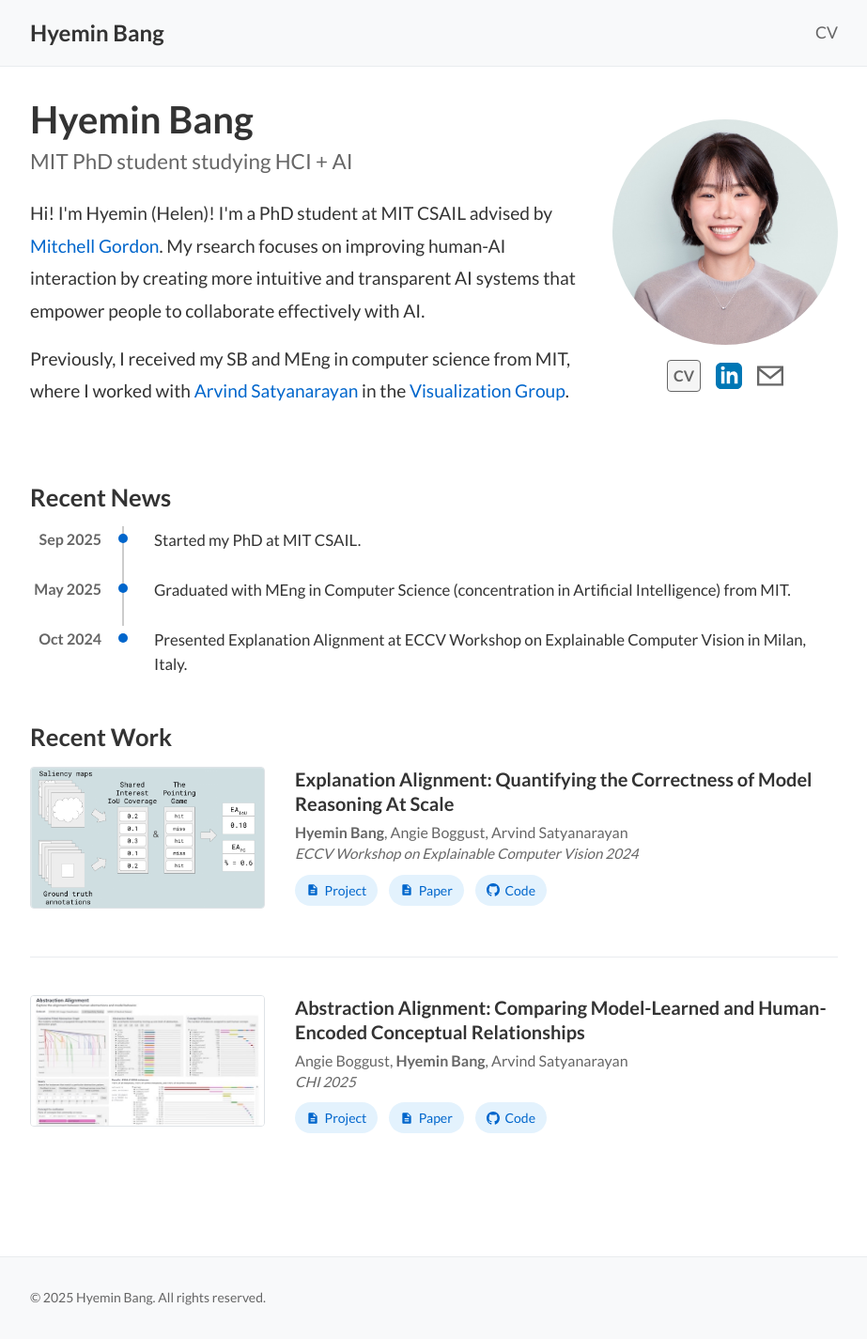
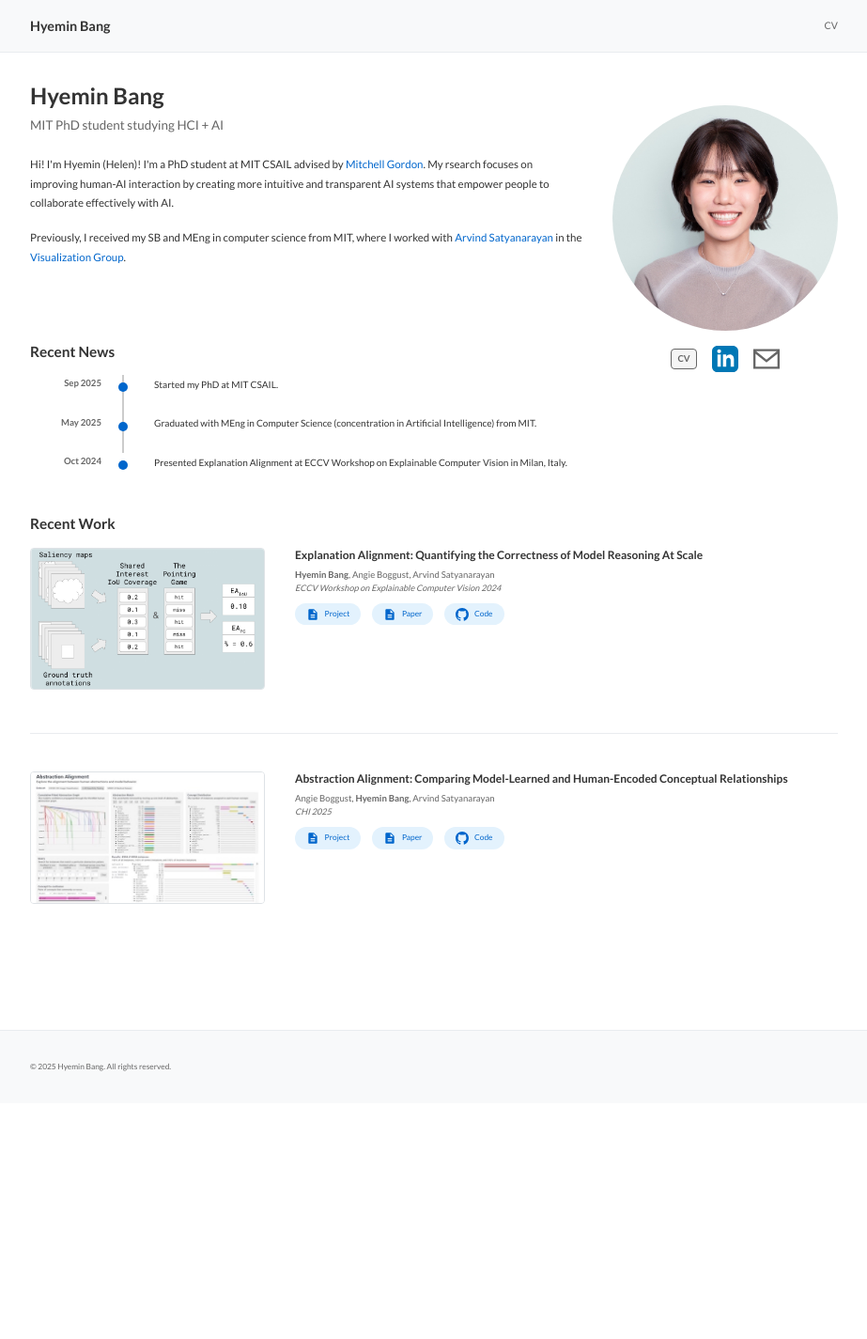
Before and after one commit to hhybang/hhybang.github.io, a Jekyll site: the page built from index.markdown, in a window 1280 px wide. Shown: the whole page at 94% size, without its empty margins (178-1101 px from the left). Built offline with Jekyll 4.4.1, drawn with Linux system fonts in a browser that asks for light colours; after the commit the page ends 1174 px from its top, so only the background shows below that.

Commit message:
smaller font

```diff
--- a/_sass/base.scss
+++ b/_sass/base.scss
@@ -11,7 +11,7 @@
 
 body {
   font-family: 'Lato', -apple-system, BlinkMacSystemFont, "Segoe UI", Roboto, "Helvetica Neue", Arial, sans-serif;
-  font-size: 14px;
+  font-size: 8.4px;
   line-height: 1.6;
   color: #333;
   background-color: #fff;
@@ -41,10 +41,10 @@ h1, h2, h3, h4, h5, h6 {
   line-height: 1.2;
 }
 
-h1 { font-size: 2.5rem; }
-h2 { font-size: 2rem; }
-h3 { font-size: 1.5rem; }
-h4 { font-size: 1.25rem; }
+h1 { font-size: 1.5rem; }
+h2 { font-size: 1.2rem; }
+h3 { font-size: 0.9rem; }
+h4 { font-size: 0.75rem; }
 
 p {
   margin-bottom: 1rem;
--- a/_sass/layout.scss
+++ b/_sass/layout.scss
@@ -14,7 +14,7 @@
   }
 
   .site-title {
-    font-size: 1.5rem;
+    font-size: 0.9rem;
     font-weight: 700;
     color: #333;
 
@@ -31,7 +31,7 @@
     a {
       color: #666;
       font-weight: 500;
-      font-size: 1.1rem;
+      font-size: 0.66rem;
 
       &:hover {
         color: #0066cc;
--- a/_sass/pages.scss
+++ b/_sass/pages.scss
@@ -17,12 +17,12 @@
 }
 
 .home {
-  font-size: 1.15rem;
+  font-size: 0.69rem;
   line-height: 1.8;
 
   .intro {
     margin-bottom: 5rem;
-    font-size: 1.2rem;
+    font-size: 0.72rem;
 
     .profile-section {
       float: right;
@@ -66,7 +66,7 @@
           font-weight: 600;
           color: #666;
           text-decoration: none;
-          font-size: 1rem;
+          font-size: 0.6rem;
           padding: 0.1rem 0.4rem;
           border: 1.5px solid #666;
           border-radius: 4px;
@@ -83,7 +83,7 @@
     }
 
     .subtitle {
-      font-size: 1.4rem;
+      font-size: 0.84rem;
       font-weight: 400;
       color: #666;
       margin-top: 0.5rem;
@@ -96,7 +96,7 @@
   }
 
   h2 {
-    font-size: 1.6rem;
+    font-size: 0.96rem;
     margin-top: 2rem;
   }
 }
@@ -123,7 +123,7 @@
     text-align: right;
     font-weight: 600;
     color: #666;
-    font-size: 1rem;
+    font-size: 0.6rem;
     padding-right: 1.5rem;
     position: relative;
 
@@ -152,7 +152,7 @@
 
   .news-content {
     flex: 1;
-    font-size: 1.05rem;
+    font-size: 0.63rem;
     line-height: 1.6;
     color: #333;
     padding-top: 0.1rem;
@@ -208,7 +208,7 @@
     }
 
     .pub-title {
-      font-size: 1.25rem;
+      font-size: 0.75rem;
       font-weight: 600;
       margin-bottom: 0.5rem;
       color: #333;
@@ -218,14 +218,14 @@
     .pub-authors {
       color: #666;
       margin-bottom: 0rem;
-      font-size: 1rem;
+      font-size: 0.6rem;
       line-height: 1.2;
     }
 
     .pub-venue {
       color: #666;
       margin-bottom: 0.5rem;
-      font-size: 0.95rem;
+      font-size: 0.57rem;
       font-style: italic;
     }
 
@@ -241,7 +241,7 @@
         padding: 0.25rem 0.75rem;
         background-color: #e3f2fd;
         color: #0066cc;
-        font-size: 0.875rem;
+        font-size: 0.525rem;
         border-radius: 20px;
         text-decoration: none;
         transition: all 0.2s;
@@ -314,7 +314,7 @@
 
     .cv-item-date {
       color: #999;
-      font-size: 0.875rem;
+      font-size: 0.525rem;
     }
   }
 }
```
